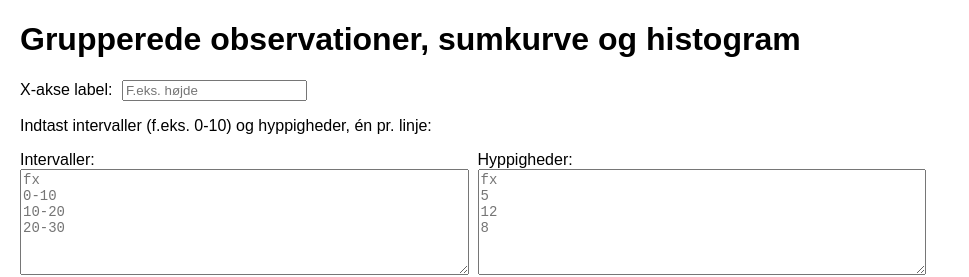
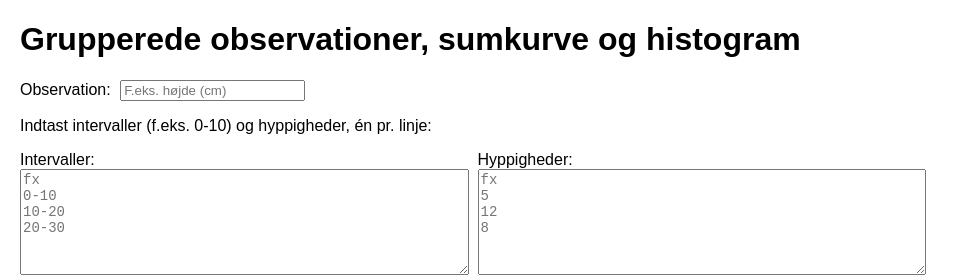
Before and after one commit to jenskaalby/matkem, a Jekyll site: the page matematik/deskstat/grupp_obs.html, which Jekyll copies as it is, in a window 1280 px wide. Shown: the top 277 px of the page, without its empty margins (0-969 px from the left). Built offline with Jekyll 4.4.1, drawn with Linux system fonts in a browser that asks for light colours.

Commit message:
Update grupp_obs.html

```diff
--- a/matematik/deskstat/grupp_obs.html
+++ b/matematik/deskstat/grupp_obs.html
@@ -60,8 +60,8 @@
   <h1>Grupperede observationer, sumkurve og histogram</h1>
   <!-- TILFØJET: Inputfelt til x-akse label -->
 <div style="margin-bottom: 15px;">
-  <label for="xAxisLabelInput">X-akse label:</label>
-  <input type="text" id="xAxisLabelInput" placeholder="F.eks. højde" />
+  <label for="xAxisLabelInput">Observation:</label>
+  <input type="text" id="xAxisLabelInput" placeholder="F.eks. højde (cm)" />
 </div>
 
   <p>Indtast intervaller (f.eks. 0-10) og hyppigheder, én pr. linje:</p>
```
